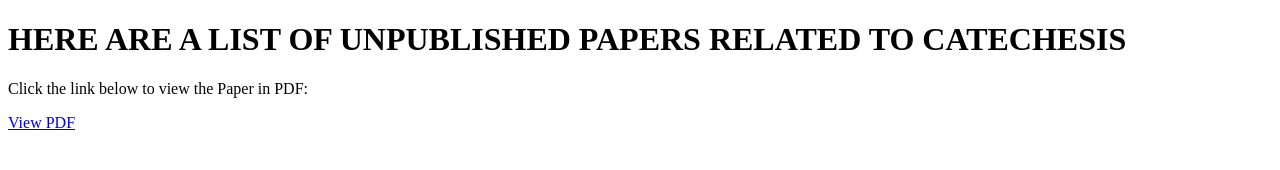
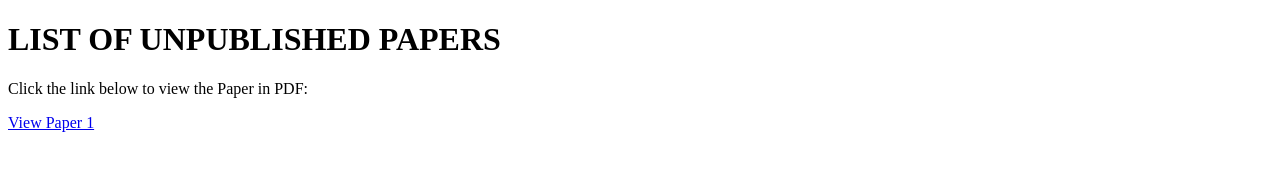
Before and after one commit to catechist330/papers, a plain HTML site: page index.html in a window 1280 px wide. Drawn offline with Linux system fonts and the light colour scheme.

Commit message:
Update index.html

```diff
--- a/index.html
+++ b/index.html
@@ -7,11 +7,11 @@
 </head>
 <body>
 
-    <h1>HERE ARE A LIST OF UNPUBLISHED PAPERS RELATED TO CATECHESIS</h1>
+    <h1>LIST OF UNPUBLISHED PAPERS</h1>
 
     <p>Click the link below to view the Paper in PDF:</p>
 
-    <a href="Paper1.pdf" target="_blank">View PDF</a>
+    <a href="Paper1.pdf" target="_blank">View Paper 1</a>
 
 </body>
 </html>
```
